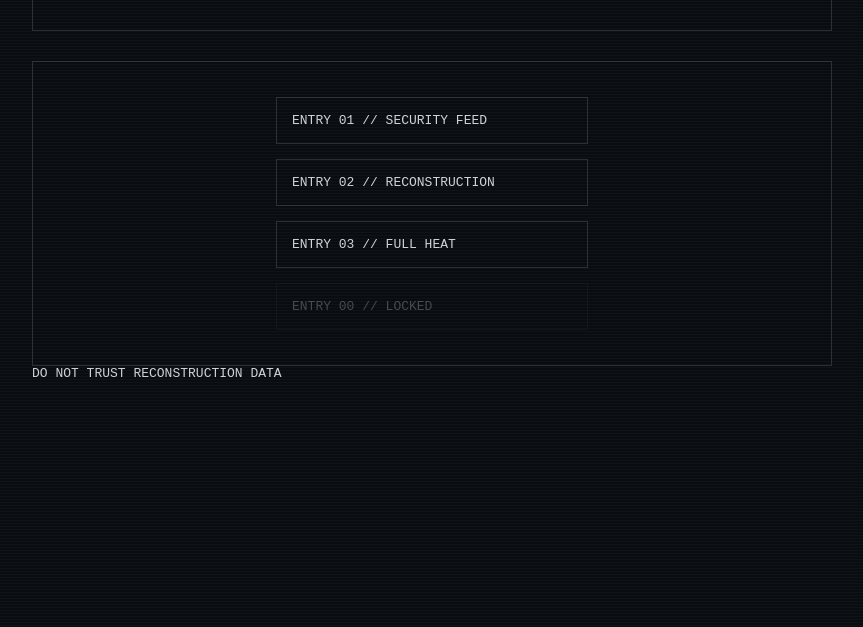
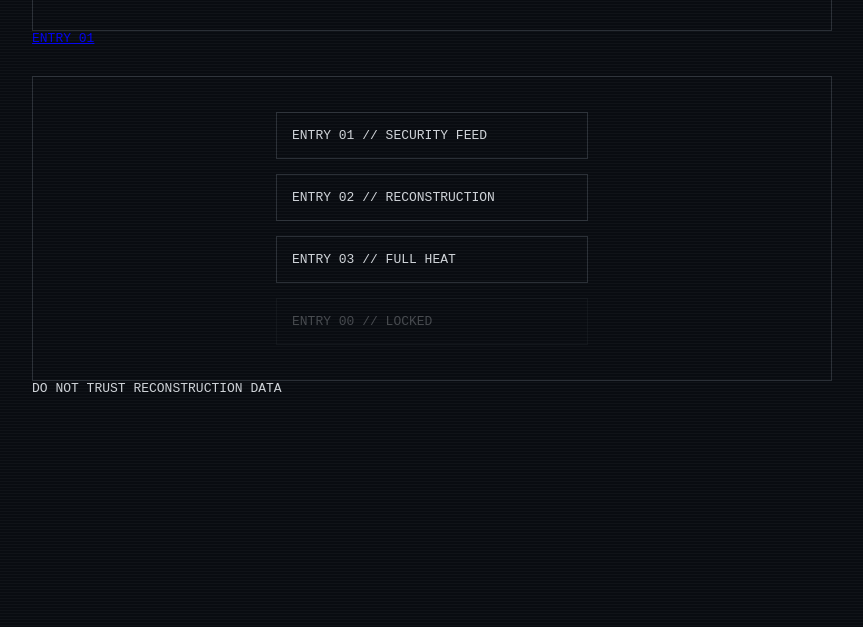
Before and after one commit to freezemondat-png/glitch-archive, a plain HTML site: page index.html in a window 1280 px wide. Shown: the part 173-800 px from the top of the page, without its empty margins (208-1071 px from the left). Drawn offline with Linux system fonts and the light colour scheme.

Commit message:
index.html

```diff
--- a/index.html
+++ b/index.html
@@ -69,7 +69,7 @@ body {
     <div class="panel">
         <div class="glitch">GLITCH ARCHIVE NODE</div>
         <p>SYSTEM STATUS: PARTIALLY CORRUPTED</p>
-    </div>
+    </div><a href="entry01.html">ENTRY 01</a>
 
     <div class="panel">
 
```
